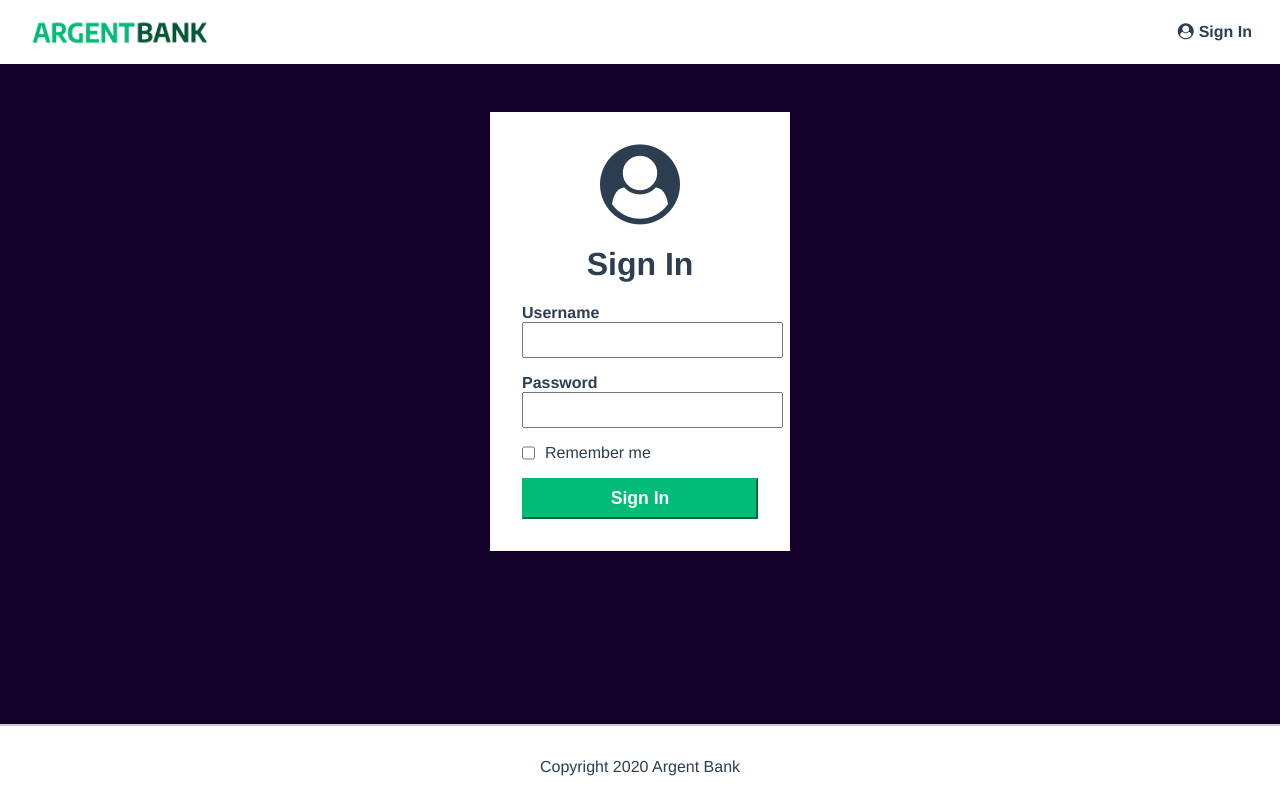
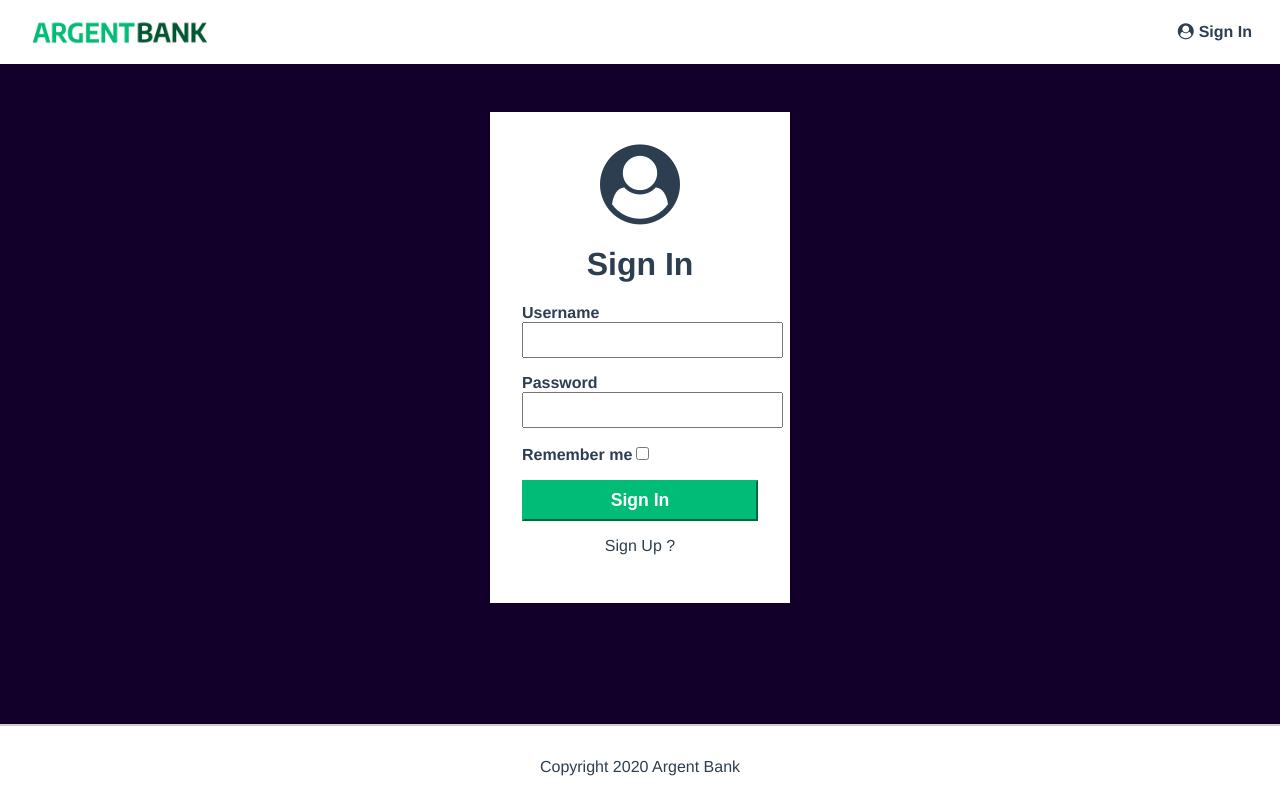
Before and after one commit to tibocst/Projet-13-Argent-Bank-FrontEnd, a React (Create React App) app in the folder my-app/: page /login in a window 1280 px wide. Built offline with nearby package versions, Linux system fonts and the light colour scheme.

Commit message:
gestion erreur 400 login et sign up + gestion erreur input

```diff
--- a/my-app/src/App.js
+++ b/my-app/src/App.js
@@ -7,6 +7,7 @@ import Footer from "./components/Footer";
 import Profile from "./pages/Profile";
 import NavBar from "./components/NavBar";
 import Error from './pages/Error'
+import {  fetchProfile } from "./features/profile";
 import { getLoginLogged, connect } from "./features/login";
 import { useDispatch, useSelector } from "react-redux";
 import { useEffect } from "react";
@@ -16,8 +17,6 @@ const LOGO = require("./assets/argentBankLogo.png");
 function App() {
   const dispatch = useDispatch();
   const logged = useSelector(getLoginLogged);
-  console.log(localStorage.getItem("rememberMe"), "app rememberMe");
-  console.log(localStorage.getItem("userToken"), "app token");
 
   useEffect(() => {
     if (
@@ -25,11 +24,10 @@ function App() {
       localStorage.getItem("userToken") &&
       logged === false
     ) {
-      console.log(localStorage.getItem("rememberMe"), "app rememberMe if");
       dispatch(connect());
-      console.log(logged, "app logged");
+      dispatch(fetchProfile(localStorage.getItem("userToken")))
     }
-  },[]);
+  },[dispatch,logged]);
 
   return (
     <Router>
--- /dev/null
+++ b/my-app/src/components/InputForm/index.jsx
@@ -0,0 +1,42 @@
+import { useState } from "react";
+import "../../styles/index.css";
+
+function InputForm(props) {
+  const { description, type, name, id, required, errorDescription } = props;
+  const [error, setError] = useState(false)
+
+  const handleOnCHange = (e) => {
+    var regex = ''
+    switch (name) {
+      case "firstname":
+      case "lastname":
+        regex = /^[A-Za-z]+$/
+        break;
+      case "password":
+        regex = /^(?=.*\d)(?=.*[a-z])(?=.*[A-Z]).{6,20}$/
+        break;
+      case "username":
+        regex = /^\w+([\.-]?\w+)*@\w+([\.-]?\w+)*(\.\w{2,3})+$/
+        break;
+      default:
+        break;
+    }
+    if(regex.test(e.target.value)){
+      setError(true)
+    } else {
+      setError(false)
+    }
+  }
+
+  return (
+    <div className="input-wrapper">
+      <label>
+        {description}
+        <input type={type} name={name} id={id} required={required} onChange={handleOnCHange} />
+      </label>
+      {error ? <p className="errorInput">{errorDescription}</p> : null}
+    </div>
+  );
+}
+
+export default InputForm;
--- a/my-app/src/components/NavBar/index.jsx
+++ b/my-app/src/components/NavBar/index.jsx
@@ -9,8 +9,7 @@ function NavBar(props) {
   const logged = useSelector(getLoginLogged)
   const dispatch = useDispatch()
   const contents = useSelector(getProfileContents)
-  console.log(logged, "logged navbar")
-  console.log(contents, "contents navbar")
+
   return (
     <nav className="main-nav">
       <NavLink className="main-nav-logo" to="/">
--- a/my-app/src/pages/Login/index.jsx
+++ b/my-app/src/pages/Login/index.jsx
@@ -1,64 +1,160 @@
 import "../../styles/index.css";
 import { Navigate } from "react-router-dom";
+import InputForm from "../../components/InputForm";
 import { useDispatch, useSelector } from "react-redux";
-import { getLoginLogged, fetchLogin } from "../../features/login";
-
+import {
+  getLoginLogged,
+  fetchLogin,
+  fetchSignUp,
+  getLoginContents,
+} from "../../features/login";
+import { useState } from "react";
 
 function Login() {
+  const dispatch = useDispatch();
+  const loginContents = useSelector(getLoginContents);
+  const logged = useSelector(getLoginLogged);
+  const [signUp, setSignUp] = useState(false);
+  const [signUpError, setSignUpError] = useState(false);
+  const emailRegex = /^\w+([\.-]?\w+)*@\w+([\.-]?\w+)*(\.\w{2,3})+$/
+  const passWordRegex = /^(?=.*\d)(?=.*[a-z])(?=.*[A-Z]).{6,20}$/
+  const nameRegex = /^[A-Za-z]+$/
 
-  const dispatch = useDispatch();
-  const logged = useSelector(getLoginLogged)
-
-  const handleSubmit = async (e) => {
-    e.preventDefault()
+  const handleSubmitSignIn = async (e) => {
+    e.preventDefault();
     const form = e.target;
     const formData = new FormData(form);
     const formJson = Object.fromEntries(formData.entries());
-    if(formJson.rememberme === 'on') {
-      localStorage.setItem("rememberMe", true)
+    if (formJson.rememberme === "on") {
+      localStorage.setItem("rememberMe", true);
     } else {
-      localStorage.setItem("rememberMe", false)
+      localStorage.setItem("rememberMe", false);
     }
     const bodyFetchData = {
       email: formJson.username,
-      password: formJson.password
+      password: formJson.password,
+    };
+    await dispatch(fetchLogin(bodyFetchData));
+  };
+
+  const handleSubmitSignUp = async (e) => {
+    e.preventDefault();
+    const form = e.target;
+    const formData = new FormData(form);
+    const formJson = Object.fromEntries(formData.entries());
+
+    if (
+      emailRegex.test(formJson.username) === true &&
+      passWordRegex.test(formJson.password) === true &&
+      nameRegex.test(formJson.firstName) === true &&
+      nameRegex.test(formJson.lastName) === true
+    ) {
+      const bodyFetchData = {
+        email: formJson.username,
+        password: formJson.password,
+        firstName: formJson.firstname,
+        lastName: formJson.lastname,
+      };
+      setSignUpError(false);
+      await dispatch(fetchSignUp(bodyFetchData));
+    } else {
+      setSignUpError(true);
     }
-    await dispatch(fetchLogin(bodyFetchData));
-    console.log(localStorage.getItem('rememberMe'), "login rememberMe")
-    console.log(localStorage.getItem('userToken'), "login token")
+  };
 
-  }
+  const handleClick = () => {
+    setSignUp(!signUp);
+  };
 
   if (logged) {
-    return <Navigate to="/profile" replace={true} />
+    return <Navigate to="/profile" replace={true} />;
   }
   return (
     <div className="login">
       <main className="main bg-dark">
         <div className="sign-in-content">
           <i className="fa fa-user-circle sign-in-icon"></i>
-          <h1>Sign In</h1>
-          <form onSubmit={handleSubmit}>
-            <div className="input-wrapper">
-              <label>Username
-                <input type="text" name="username" id="username"/>
-              </label>
-            </div>
-            <div className="input-wrapper">
-              <label>Password
-                <input type="password" name="password" id="password"/>
-              </label>
-            </div>
-            <div className="input-remember">
-              <label>
-                <input type="checkbox" name="rememberme"  id="remember-me" />
-                Remember me
-              </label>
-            </div>
-            <button type="submit" className="sign-in-button">
-              Sign In
-            </button>
-          </form>
+          <h1>{signUp ? "Sign Up" : "Sign In"}</h1>
+          {loginContents.status === 400 && signUp === false ? (
+            <p className="errorSignIn">
+              Email or passWord not found, try again
+            </p>
+          ) : null}
+          {signUpError === true ? (
+            <p className="errorSignIn">Error in form, try again</p>
+          ) : null}
+          {signUp ? (
+            <form onSubmit={handleSubmitSignUp}>
+              <InputForm
+                description="FirstName"
+                type="text"
+                name="firstname"
+                id="firstname"
+                required={true}
+                errorDescription="Please enter valid firstname"
+              />
+              <InputForm
+                description="LastName"
+                type="text"
+                name="lastname"
+                id="lastname"
+                required={true}
+                errorDescription="Please enter valid lastname"
+              />
+              <InputForm
+                description="Username"
+                type="text"
+                name="username"
+                id="username"
+                required={true}
+                errorDescription="Please enter valid User Name"
+              />
+              <InputForm
+                description="Password"
+                type="password"
+                name="password"
+                id="password"
+                required={true}
+                errorDescription="Please enter valid password"
+              />
+              <button type="submit" className="sign-in-button">
+                Sign Up
+              </button>
+            </form>
+          ) : (
+            <form onSubmit={handleSubmitSignIn}>
+              <InputForm
+                description="Username"
+                type="text"
+                name="username"
+                id="username"
+                required={true}
+                errorDescription="Please enter valid User Name"
+              />
+              <InputForm
+                description="Password"
+                type="password"
+                name="password"
+                id="password"
+                required={true}
+                errorDescription="Please enter valid password"
+              />
+              <InputForm
+                description="Remember me"
+                type="checkbox"
+                name="rememberme"
+                id="remember-me"
+                required={false}
+              />
+              <button type="submit" className="sign-in-button">
+                Sign In
+              </button>
+            </form>
+          )}
+
+          <div onClick={handleClick}>
+            <p>{signUp ? "Sign In ?" : "Sign Up ?"}</p>
+          </div>
         </div>
       </main>
     </div>
--- a/my-app/src/pages/Profile/index.jsx
+++ b/my-app/src/pages/Profile/index.jsx
@@ -33,7 +33,7 @@ function Profile() {
 
   useEffect(() => {
     dispatch(fetchProfile(token));
-  }, []);
+  }, [dispatch, token]);
 
   return (
     <div className="profile">
--- a/my-app/src/utils/ProtectedRoute.jsx
+++ b/my-app/src/utils/ProtectedRoute.jsx
@@ -6,7 +6,6 @@ import { getLoginLogged } from "../features/login";
 const ProtectedRoute = ({ children }) => {
   const logged = useSelector(getLoginLogged);
   let location = useLocation();
-  console.log(logged)
 
   if (logged === false ) {
     return <Navigate to="/login" state={{ from: location }} replace />;
```
Also changed, not shown: my-app/src/features/login.js (+53 -22 lines), my-app/src/styles/Home.css (deleted).
